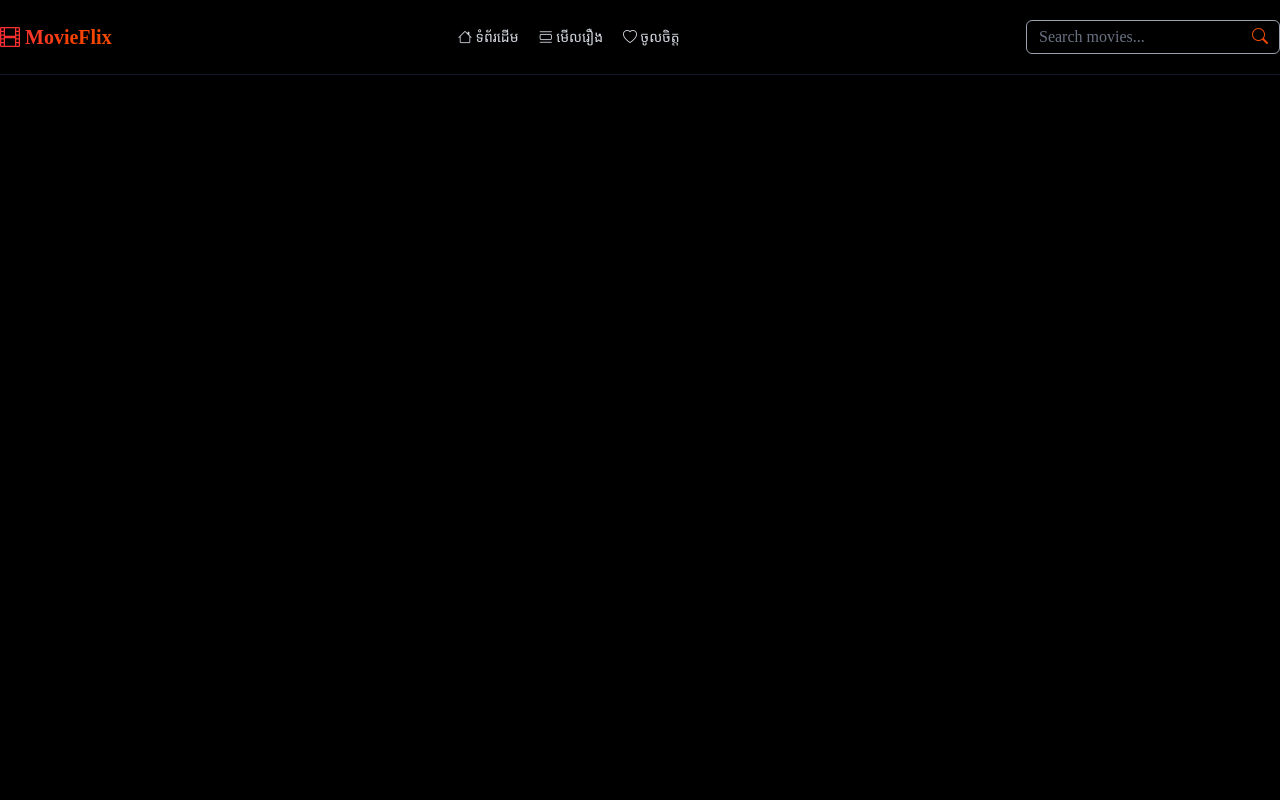
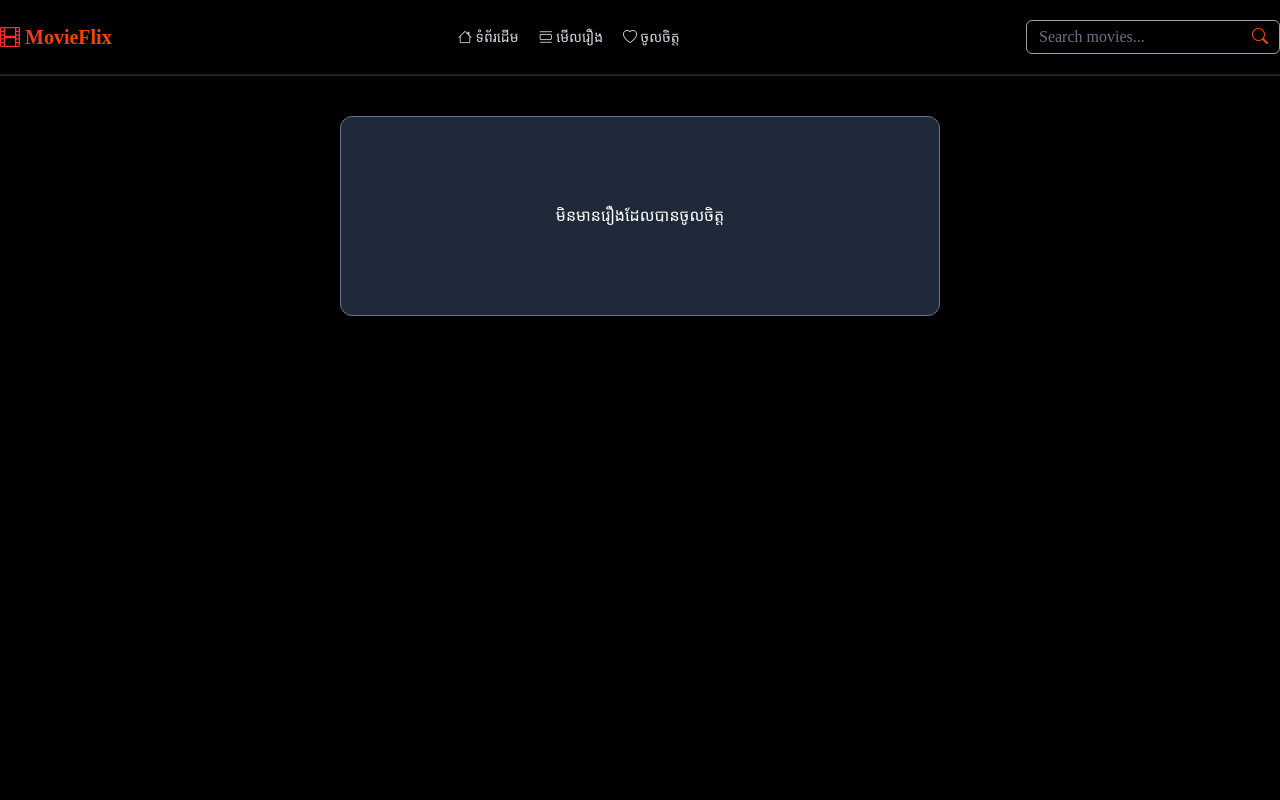
Before and after one commit to Chhat1/MovieFlix, a Vue app: page /mylist in a window 1280 px wide. Shown: the top 800 px of the page. Built offline with nearby package versions, Linux system fonts and the light colour scheme.

Commit message:
Update Sidbardown

```diff
--- a/src/Stores/product.js
+++ /dev/null
@@ -1,15 +0,0 @@
-import axios from "axios";
-import { defineStore } from "pinia";
-
-
-
-export const useProductStore = defineStore('product',{
-    state:()=>({
-
-    }),
-    actions:{
-
-
-
-    }
-})
--- a/src/components/layout/Navbar.vue
+++ b/src/components/layout/Navbar.vue
@@ -82,54 +82,48 @@ const openSidebar = () => {
 
 
 
-  <!-- sidebar -->
+<!-- Sidebar -->
+<div
+  :class="isOpen ? 'h-54' : 'h-0'"
+  class="overflow-hidden transition-all ease-in-out duration-500 bg-zinc-900 border-t border-zinc-800 shadow-lg"
+>
+  <ul class="flex flex-col  p-4 gap-3">
 
-  <div
-    v-if="isOpen"
-    class="h-45 border-b border-b-slate-900 bg-black px-2 py-3"
-  >
-    <!-- search box -->
-    <div class="search relative lg:hidden mb-4">
-      <input
-        class="w-full py-1 px-3 pr-10 rounded-md border border-gray-400 outline-none text-orange-600 placeholder:text-gray-500 focus:border-orange-600"
-        type="search"
-        placeholder="Search movies..."
-      />
+    <li>
+      <router-link
+        to="/"
+        class="flex items-center gap-3 px-4 py-3 rounded-lg text-gray-300 hover:bg-orange-600 hover:text-white transition-all duration-300"
+      >
+        <i class="bi bi-house-door-fill text-lg"></i>
+        <span>Home</span>
+      </router-link>
+    </li>
 
+    <li>
       <router-link
-        class="absolute right-3 top-1/2 -translate-y-1/2 text-orange-600 cursor-pointer"
-        to=""
+        to="/browse"
+        class="flex items-center gap-3 px-4 py-3 rounded-lg text-gray-300 hover:bg-orange-600 hover:text-white transition-all duration-300"
       >
-        <i class="bi bi-search"></i>
+        <i class="bi bi-film text-lg"></i>
+        <span>Browse</span>
       </router-link>
-    </div>
-    <div class="menu flex justify-end">
-      <ul class="menu-links flex-column gap-5">
-        <li class="mb-3">
-          <router-link
-            class="link text-gray-300 text-sm transition-all duration-300 hover:text-orange-600 cursor-pointer"
-            to="/"
-            ><i class="bi bi-house"></i> ទំព័រដើម</router-link
-          >
-        </li>
-        <li class="mb-3">
-          <router-link
-            class="link text-gray-300 text-sm transition-all duration-300 hover:text-orange-600 cursor-pointer"
-            to="/browse"
-          >
-            <i class="bi bi-view-list"></i> មើលរឿង</router-link
-          >
-        </li>
-        <li>
-          <router-link
-            class="link text-gray-300 text-sm transition-all duration-300 hover:text-orange-600 cursor-pointer"
-            to="/mylist"
-            ><i class="bi bi-heart"></i> ចូលចិត្ត</router-link
-          >
-        </li>
-      </ul>
-    </div>
-  </div>
+    </li>
+
+    <li>
+      <router-link
+        to="/mylist"
+        class="flex items-center gap-3 px-4 py-3 rounded-lg text-gray-300 hover:bg-orange-600 hover:text-white transition-all duration-300"
+      >
+        <i class="bi bi-heart-fill text-lg"></i>
+        <span>My List</span>
+      </router-link>
+    </li>
+
+  </ul>
+</div>
+
+
+
 </template>
 
 <style scoped>
--- a/src/components/pages/Browse.vue
+++ b/src/components/pages/Browse.vue
@@ -74,9 +74,9 @@ const filterMovie = computed(() => {
       >
 
        <!-- add movie -->
-        <div class="bg-linear backdrop-blur-2xl bg-white/20 w-10 h-10 absolute top-2 inset-e-2  z-50 rounded-full flex justify-center items-center">
+        <button class="bg-linear backdrop-blur-2xl bg-white/20 w-10 h-10 absolute top-2 inset-e-2  z-50 rounded-full flex justify-center items-center">
           <i class="bim text-lg bi-heart pt-2 text-white"></i>
-        </div>
+        </button>
 
         <!-- IMAGE -->
         <div class="relative aspect-2/3 overflow-hidden">
--- a/src/components/pages/Home.vue
+++ b/src/components/pages/Home.vue
@@ -1,6 +1,7 @@
 <script setup>
 import {ref } from "vue";
 import { movies } from "../../api/movies";
+
 
 const currentSlide = ref(0);
 
@@ -26,6 +27,7 @@ const nextSlide = () => {
 const prevSlide = () => {
   currentSlide.value = (currentSlide.value - 1 + slides.length) % slides.length;
 };
+
 
 
 
@@ -138,16 +140,17 @@ const prevSlide = () => {
       <div
         class="container mx-auto lg:py-5 lg:px-0 px-5  flex flex-wrap py-10 justify-between "
       >
+
         <div
           v-for="item in movies.slice(0,4)"
           :key="item.id"
           class="group relative lg:w-[23%] md:w-[48%] w-[48%] shrink-0  rounded-2xl overflow-hidden cursor-pointer bg-slate-900 border border-gray-700 shadow-2xl transition-all duration-500 hover:-translate-y-2 hover:border-orange-600 mb-5"
         >
 
-        <!-- add movie -->
-        <div class="bg-linear backdrop-blur-2xl  bg-white/30 w-10 h-10 absolute top-2 inset-e-2  rounded-full flex justify-center items-center">
-          <i @click="addFavorite" class="bi   text-lg bi-heart pt-2 text-white"></i>
-        </div>
+       <!-- add movie -->
+        <button  class="bg-linear backdrop-blur-2xl bg-white/20 w-10 h-10 absolute top-2 inset-e-2  z-50 rounded-full cursor-pointer flex justify-center items-center">
+          <i class="bim text-lg bi-heart pt-2 text-white"></i>
+        </button>
 
 
           <!-- IMAGE -->
--- a/src/components/pages/MyList.vue
+++ b/src/components/pages/MyList.vue
@@ -1,4 +1,5 @@
 <script setup>
+
 
 
 
@@ -6,9 +7,11 @@
 
 
 <template>
-    <div class="pageListMoive bg-black">
-        <div class="container mx-auto h-screen bg-black">
-
+    <div class="pageListMoive bg-black h-screen">
+        <div class="container mx-auto flex justify-center pt-10 items-center">
+            <div class="box-message text-white flex justify-center items-center  w-150 h-50 bg-gray-800 border border-gray-500 rounded-xl">
+                មិនមានរឿងដែលបានចូលចិត្ត
+            </div>
         </div>
     </div>
 </template>
```
